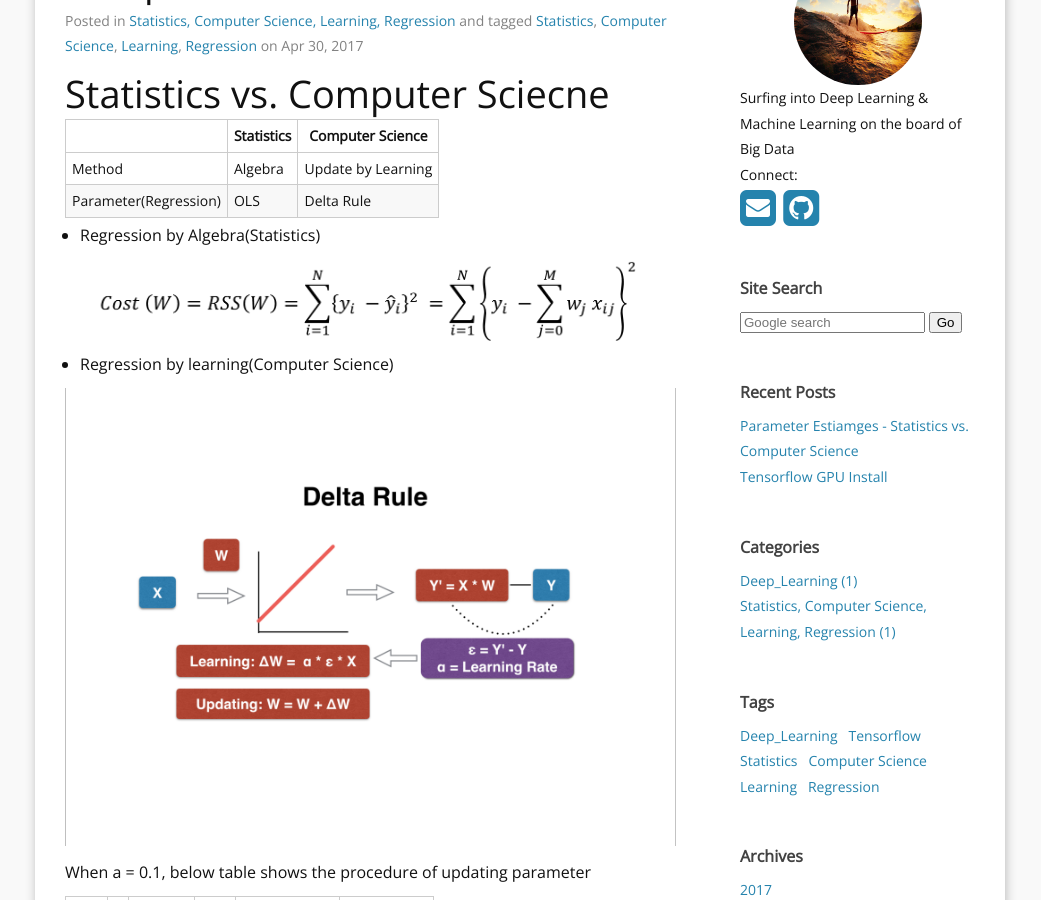
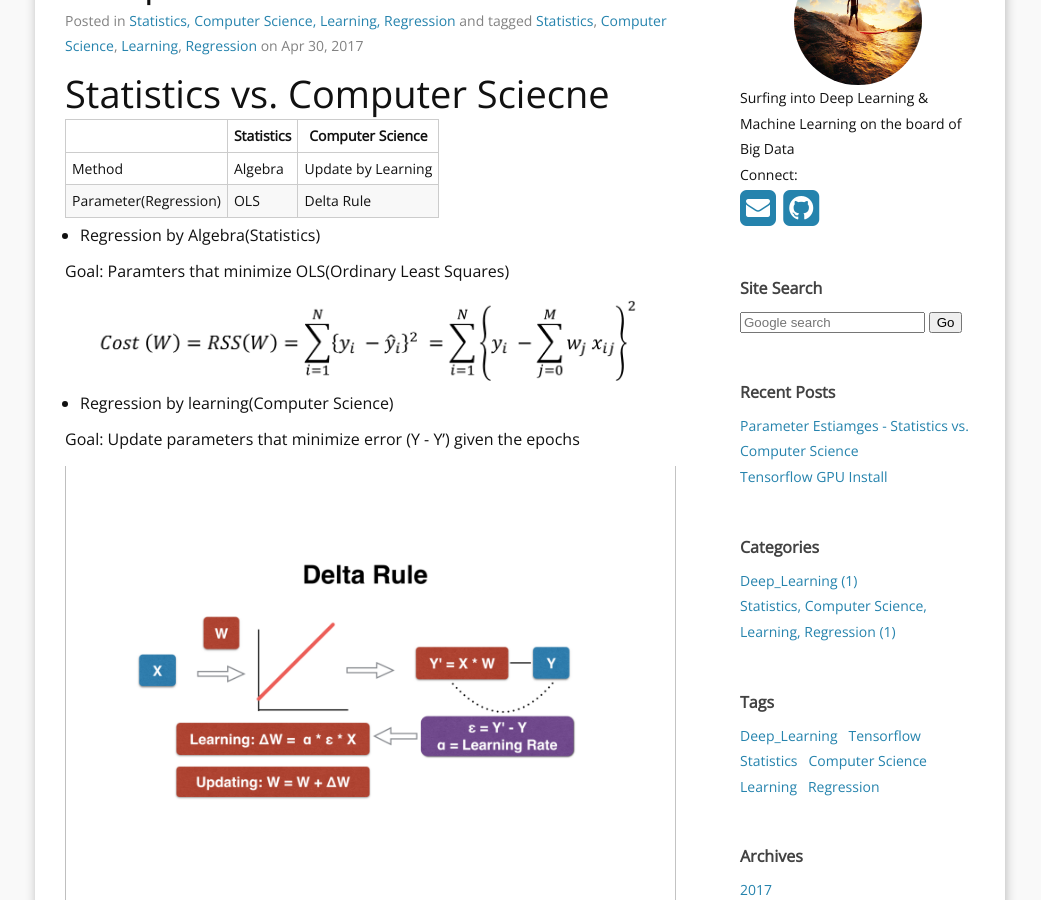
Before and after one commit to wonik/wonikjang.github.io, a Jekyll site: the page built from _posts/2017-04-30-stat_vs_cs.md, in a window 1280 px wide and 900 px high, scrolled down 311 px. Shown: the whole window, without its empty margins (120-1161 px from the left). Built offline with Jekyll 4.4.1, drawn with Linux system fonts in a browser that asks for light colours; nearby versions of some CDN libraries; comment, search, counter and statistics services are not loaded.

Commit message:
Update 2017-04-30-stat_vs_cs.md

```diff
--- a/_posts/2017-04-30-stat_vs_cs.md
+++ b/_posts/2017-04-30-stat_vs_cs.md
@@ -22,9 +22,13 @@ use_math: true
 
 * Regression by Algebra(Statistics)
 
+Goal: Paramters that minimize OLS(Ordinary Least Squares)
+
 ![rss](/result_images/rss.png  "rss")
 
 * Regression by learning(Computer Science)
+
+Goal: Update parameters that minimize error (Y - Y') given the epochs
 
 ![delta](/result_images/delta.png  "delta")
 
```
